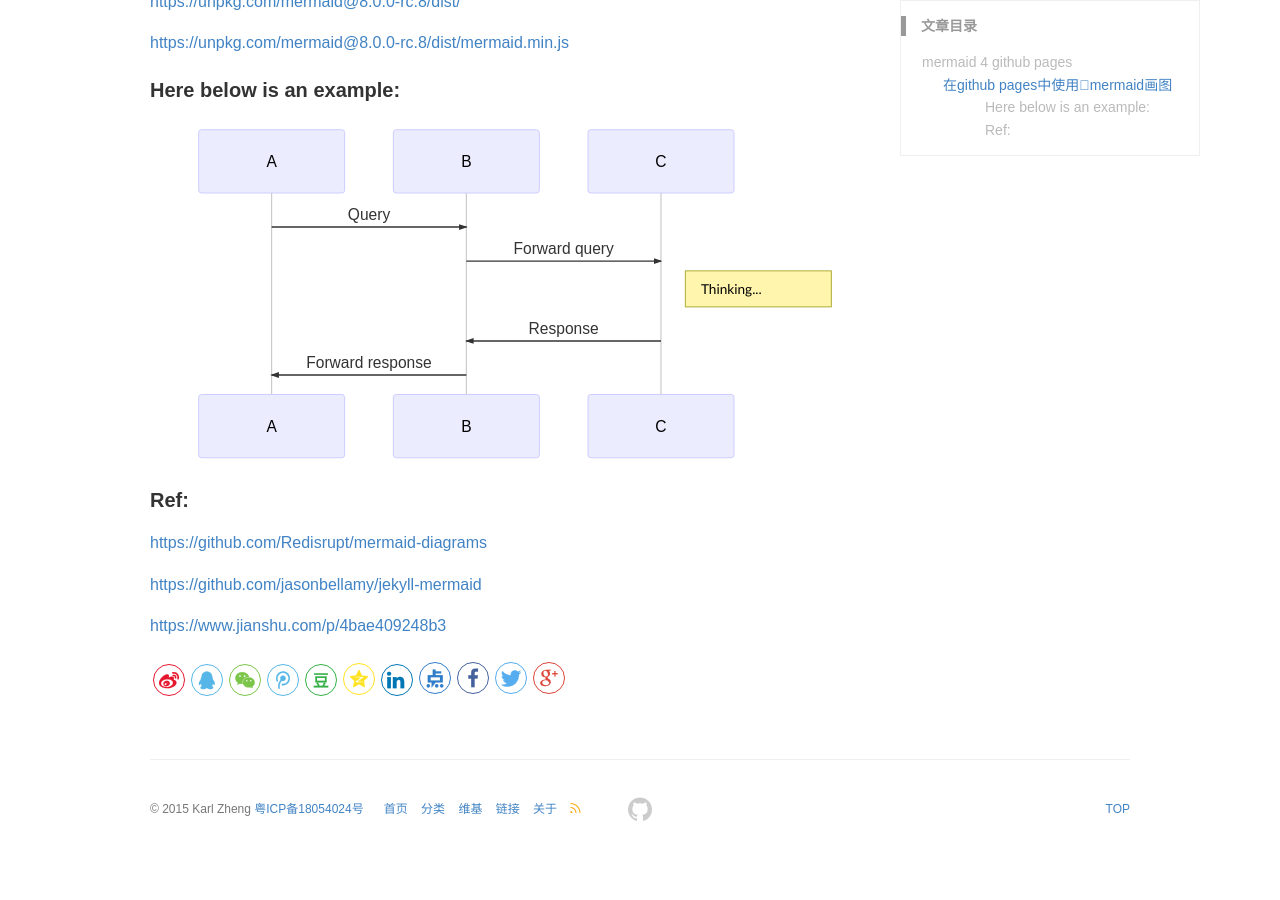
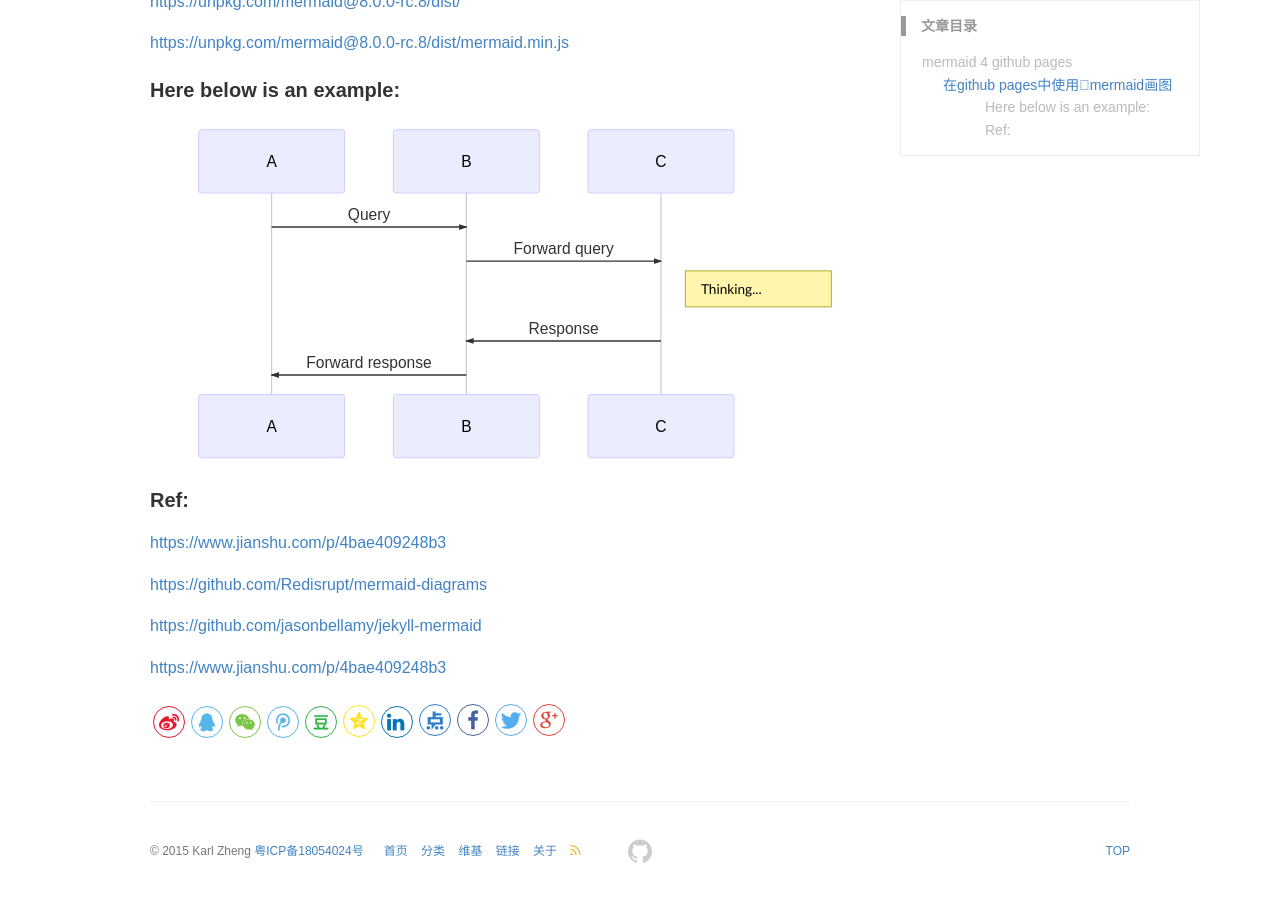
Before and after one commit to karlzheng/karlzheng.github.io, a Jekyll site: the page built from _posts/2018-10-17-mermaid-4-github-pages.md, in a window 1280 px wide and 900 px high, scrolled down 829 px. Built offline with Jekyll 4.4.1, drawn with Linux system fonts in a browser that asks for light colours; comment, search, counter and statistics services are not loaded; before the commit the page ends 1687 px from its top, so only the background shows below that; part of the change alters nothing that is shown.

Commit message:
modified:   _posts/2018-10-17-mermaid-4-github-pages.md
Signed-off-by: KarlZheng <KarlZheng@linkcm.com>

```diff
--- a/_posts/2018-10-17-mermaid-4-github-pages.md
+++ b/_posts/2018-10-17-mermaid-4-github-pages.md
@@ -51,6 +51,8 @@ sequenceDiagram
 </div>
 #### Ref:
 
+[https://www.jianshu.com/p/4bae409248b3](https://www.jianshu.com/p/4bae409248b3)
+
 [https://github.com/Redisrupt/mermaid-diagrams](https://github.com/Redisrupt/mermaid-diagrams)
 
 [https://github.com/jasonbellamy/jekyll-mermaid](https://github.com/jasonbellamy/jekyll-mermaid)
```
